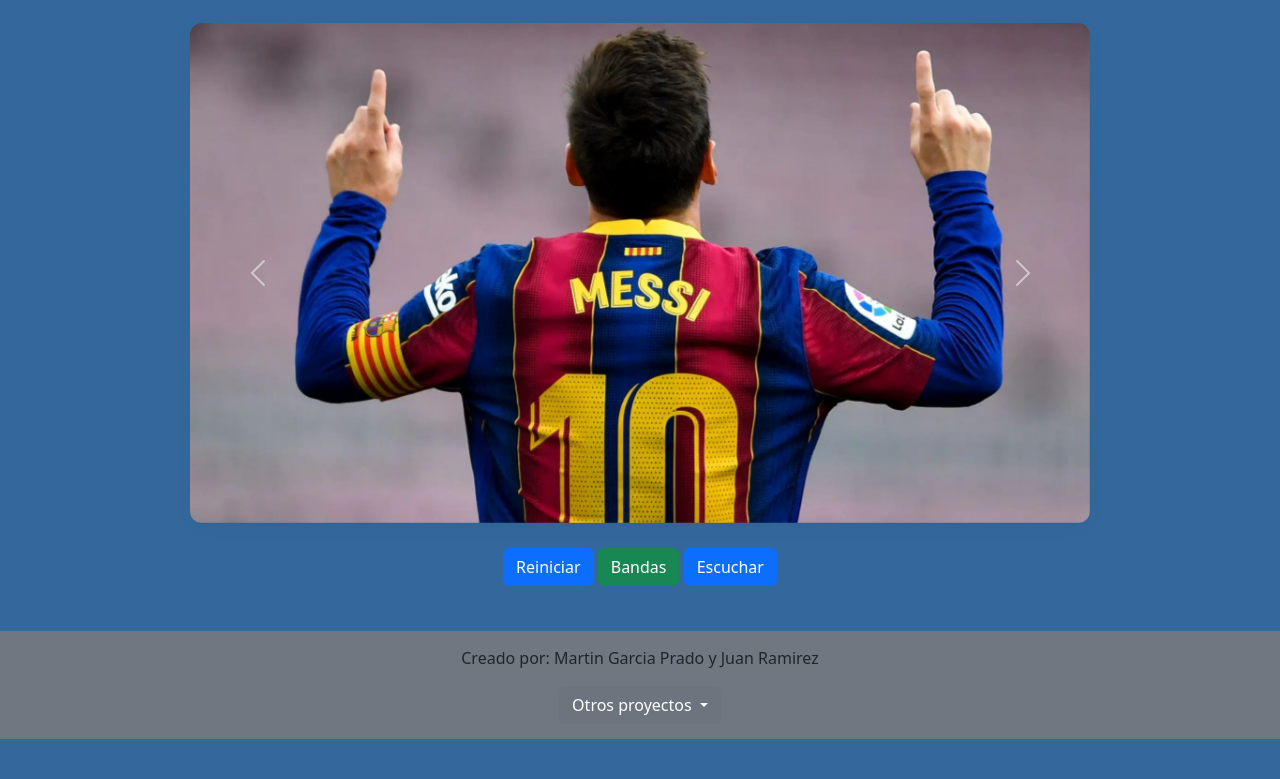
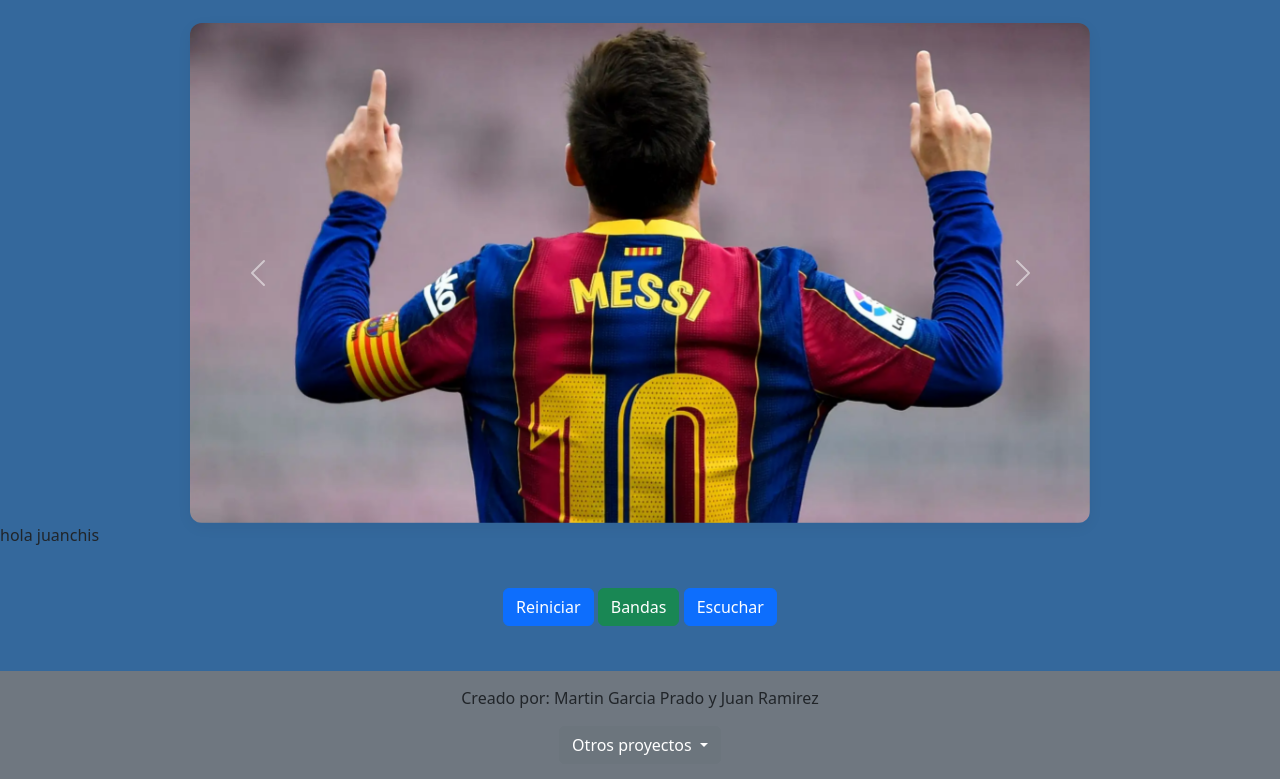
Before and after one commit to papusjijijija7-spec/papusjijijija7-spec.github.io, a plain HTML site: page index.html in a window 1280 px wide. Shown: the part 63-842 px from the top of the page. Before the commit the page ends 802 px from the top, so only its background shows below. Drawn offline with nearby package versions, Linux system fonts and the light colour scheme.

Commit message:
texto agregado

```diff
--- a/index.html
+++ b/index.html
@@ -103,7 +103,7 @@
 
     </div>
 
-
+  <p>hola juanchis</p>
 
     <div class="btns1">
 
```
